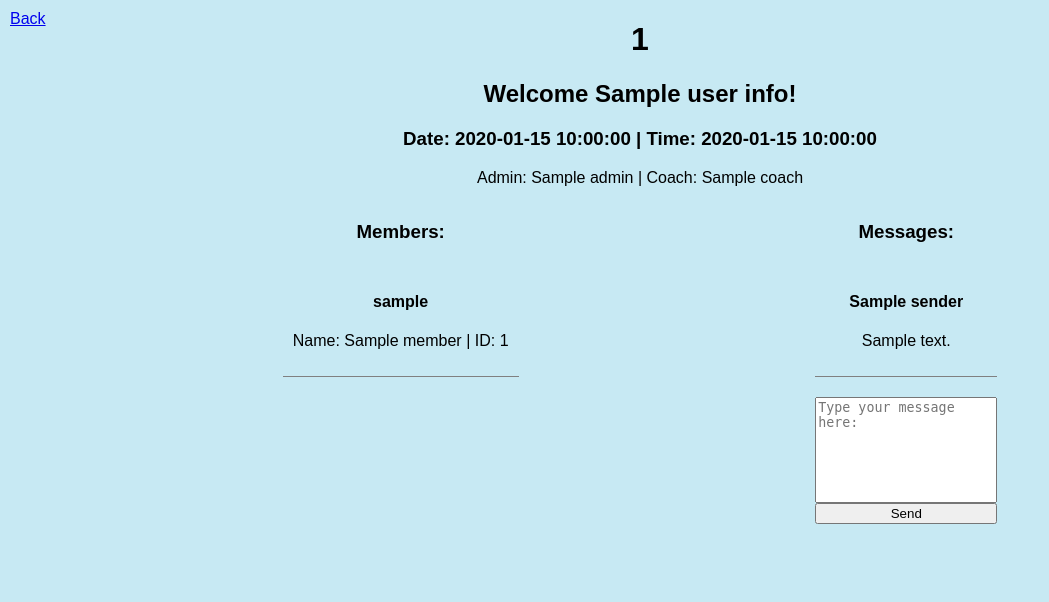
After one commit to syxddd10001/Recreation-Club-Membership, a Flask app: template templates/class.html in a window 1280 px wide. The commit adds this page. Shown: the top 602 px of the page, without its empty margins (0-1049 px from the left). Run offline with Flask 3, Linux system fonts and the light colour scheme; the template is opened without the code that fills it: most values are stand-ins (such as "Sample title", 1, 10 or a date in 2020).

Commit message:
Class.html + forum (50%)
The class.html and all logic is made.
The forum is half done with one bug/problem to fix

```diff
--- a/main.py
+++ b/main.py
@@ -56,6 +56,8 @@ def home():
         return redirect('/login')
 
     update_user_data('members')
+    update_user_data('coaches')
+    update_user_data('treasurers')
 
     if(request.method == 'GET' or request.method == 'POST'):
         if LOGGED_USER:
@@ -132,6 +134,25 @@ def signupclass():
             return jsonify({'success':'true'})
         else:
             return jsonify({'error':'true'})
+
+#@app.route('/get_class', methods=['GET', 'POST'])
+#def signupclass():
+#    return True
+
+@app.route('/class.html')
+def class_page():
+    update_user_data('members')
+    update_user_data('coaches')
+    update_user_data('treasurers')
+    class_id = request.args.get('id')
+    specific_class = get_class_by_id(class_id)
+    user = LOGGED_USER
+    if request.method == 'POST':
+        username = request.form.get('username')
+        message = request.form.get('message')
+        specific_class.add_message((username, message))
+    return render_template('class.html', Class=specific_class, userInfo=user)
+
 
 """Server methods"""
 
@@ -221,6 +242,19 @@ def check_user(username: str, password: str, user_type: str) -> bool:
             return True
 
     return False
+
+def get_class_by_id(class_id):
+    """Find class method
+        Checks if a class is linked to specific class_id in classes.json
+
+        Arguments: class_id (string)
+
+        Returns the class if found
+        Returns False otherwise
+    """
+    return read_classes(class_id) # Why does this function exist haha
+
+
 
 def update_user_data(user_type):
     """Update user data method
@@ -334,6 +368,32 @@ def write_classes(admin, members, coach, date, time, utype='classes'):
 
     return True
 
+def find_user(user_id: str) -> User:
+    """ Find a user object
+        Arguments: user_id (string)
+
+        Returns user if found
+        Returns None if not
+    """
+    file_data = None
+    file_path = os.path.join("data", type+'.json')
+    try:
+        with open(file_path, 'r') as file:
+            file_data = json.load(file)
+
+    except (FileNotFoundError, json.JSONDecodeError) as e:
+        print(f"No such file: {0}.json".format(type))
+        return None
+
+    if file_data is not None:
+        for item in file_data:
+            user_data = list(item.values())[0]
+            if 'id' in user_data and user_data['id'] == user_id:
+                return User(**user_data)
+
+    return None
+
+
 def read_users(type :str) -> User:
     """Read user data
         Reads user data from ./data/*.json files
@@ -364,6 +424,32 @@ def read_users(type :str) -> User:
             result_dict.update(item)
 
     return result_dict
+
+def read_classes(class_id: str) -> Classes:
+    """Read class data
+        Arguments: class_id (string)
+
+        Returns class if found
+        Returns None if not
+    """
+    file_data = None
+    file_path = os.path.join("data", 'classes.json')
+    try:
+        with open(file_path, 'r') as file:
+            file_data = json.load(file)
+
+    except (FileNotFoundError, json.JSONDecodeError) as e:
+        print(f"No such file: classes.json")
+        return None
+
+    if file_data is not None:
+        for item in file_data:
+            class_data = list(item.values())[0]  # Get the class details dictionary
+            if 'id' in class_data and class_data['id'] == class_id:
+                return Classes(**class_data)
+
+    return None
+
 
 def dict_to_class(user :dict) -> Member | Coach | Treasurer | Classes | None:
     """Dict to User Class
@@ -404,7 +490,7 @@ def dict_to_class(user :dict) -> Member | Coach | Treasurer | Classes | None:
                       upcoming_classes=user["upcoming_classes"])
 
     elif u_type == "classes":
-        return_user = Classes(id=user["class_id"],
+        return_user = Classes(id=user["id"],
                               admin=user["admin"],
                               members=user["members"],
                               coach=user["coach"],
--- /dev/null
+++ b/templates/class.html
@@ -0,0 +1,83 @@
+<!DOCTYPE html> <!-- document type and version of HTML -->
+<html lang="en"> <!-- english -->
+  <head>
+    <title>Class Page</title>
+    <meta name="viewport" content="width=device-width, initial-scale=1">
+    <link rel="stylesheet" href="{{ url_for('static', filename='stylesheets/basic.css') }}">
+
+    <style>
+        body {
+            background: rgb(199, 233, 243);
+            font-family: Arial, sans-serif;
+        }
+        .container {
+            display: flex;
+            justify-content: space-around;
+            overflow: auto;
+            height: 50vh;
+            padding: 0 10%;
+        }
+        .member, .message {
+            border-bottom: 1px solid grey;
+            padding: 10px;
+        }
+        .back-button {
+            position: absolute;
+            top: 10px;
+            left: 10px;
+        }
+        .message-form {
+            display: flex;
+            flex-direction: column;
+            margin-top: 20px;
+        }
+        .message-form textarea {
+            resize: none;
+            height: 100px;
+        }
+    </style>
+  </head>
+
+     <!-- ______________________________________________________________________________________________________-->
+
+     <body>
+        <a href="/home" class="back-button">Back</a>
+        <div align='center'>
+            <h1>{{ Class.id }}</h1>
+            <h2>Welcome <span>{{userInfo.name}}</span>!</h2>
+            <h3>Date: {{ Class.date }} | Time: {{ Class.time }}</h3>
+            <p>Admin: {{ Class.admin }} | Coach: {{ Class.coach }}</p>
+
+            <div class="container">
+                <div>
+                    <h3>Members:</h3>
+                    {% for member in Class.get_members() %}
+                        <div class="member">
+                            <h4>{{ member.username }}</h4>
+                            <p>Name: {{ member.name }} | ID: {{ member.id }}</p>
+                        </div>
+                    {% endfor %}
+                </div>
+
+                <div>
+                    <h3>Messages:</h3>
+                    {% for message in Class.get_messages() %}
+                        <div class="message">
+                            <h4>{{ message.sender }}</h4>
+                            <p>{{ message.content }}</p>
+                        </div>
+                    {% endfor %}
+                    <form method="POST" action="/class.html"></form>
+                        <div class="message-form">
+                            <input type="hidden" id="username" name="username" value="{{ userInfo.username }}">
+                            <textarea id="message" name="message" placeholder="Type your message here:"></textarea>
+                            <button type="submit">Send</button>
+                        </div>
+                    </form>
+                </div>
+            </div>
+        </div>
+
+    </body>
+
+</html>
--- a/templates/home.html
+++ b/templates/home.html
@@ -59,8 +59,9 @@
           <h2>Your Upcoming Classes</h2>
           {% for class in upcomingClasses %}
             <div>
-              <h3> {{class.name}} </h3>
-              <p>{{class.coach}} - {{class.time}}, {{class.date}}</p>
+              <p>{{class.coach}} - {{class.time}}, {{class.date}}
+                <button onclick="window.location.href = '/class.html?id={{class.id}}&user_id={{userInfo.id}}';" >Go to Class</button>
+              </p>
 
             </div>
           {% endfor %}
```
Also changed, not shown: data/classes.json (+16 -4 lines), data/coaches.json (+17 -6 lines), data/members.json (+13 -4 lines), models/users.py (+8 -1 lines).
